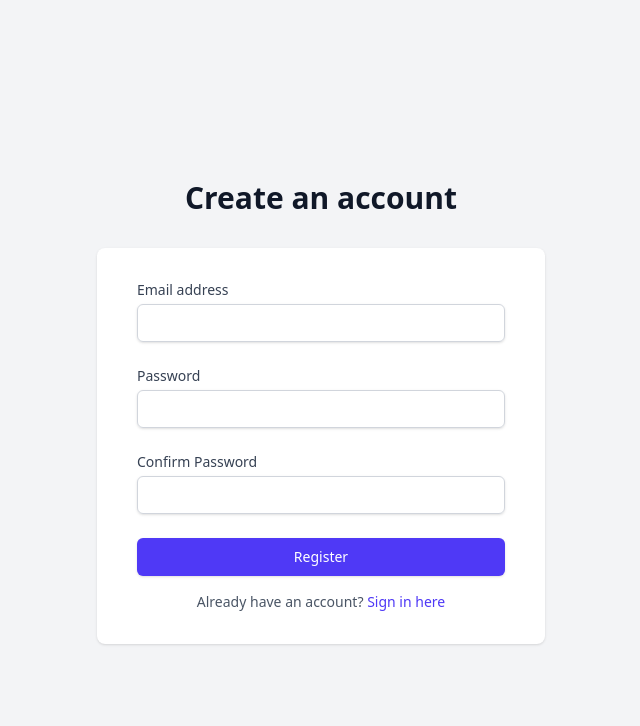
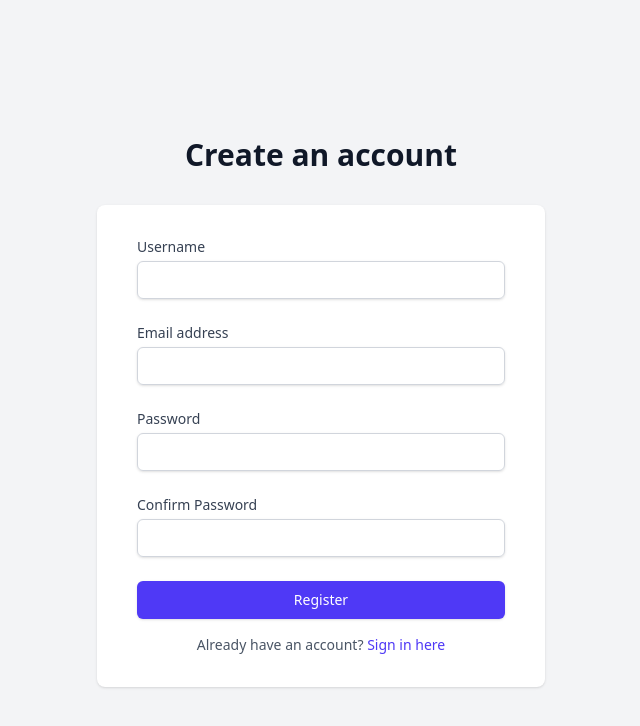
Before and after one commit to azhararrozak/reactjs-auth-login-register, a React (Vite) app: page /auth/register in a window 1280 px wide. Shown: the top 726 px of the page, without its empty margins (319-959 px from the left). Built offline with nearby package versions, Linux system fonts and the light colour scheme.

Commit message:
feat: add services and redesign ui register pages

```diff
--- a/package.json
+++ b/package.json
@@ -11,6 +11,7 @@
   },
   "dependencies": {
     "@tailwindcss/vite": "^4.0.0",
+    "axios": "^1.7.9",
     "react": "^18.3.1",
     "react-dom": "^18.3.1",
     "react-router-dom": "^7.1.3",
--- a/src/pages/Register.jsx
+++ b/src/pages/Register.jsx
@@ -3,6 +3,7 @@ import { useNavigate, Link } from "react-router-dom";
 
 
 const Register = () => {
+  const [username, setUsername] = useState("");
     const [email, setEmail] = useState("");
   const [password, setPassword] = useState("");
   const [confirmPassword, setConfirmPassword] = useState("");
@@ -37,6 +38,24 @@ const Register = () => {
       <div className="mt-8 sm:mx-auto sm:w-full sm:max-w-md">
         <div className="bg-white py-8 px-4 shadow sm:rounded-lg sm:px-10">
           <form className="space-y-6" onSubmit={handleSubmit}>
+            <div>
+              <label htmlFor="username" className="block text-sm font-medium text-gray-700">
+                Username
+              </label>
+              <div className="mt-1">
+                <input
+                  id="username"
+                  name="username"
+                  type="text"
+                  autoComplete="username"
+                  required
+                  className="appearance-none block w-full px-3 py-2 border border-gray-300 rounded-md shadow-sm placeholder-gray-400 focus:outline-none focus:ring-indigo-500 focus:border-indigo-500 sm:text-sm"
+                  value={username}
+                  onChange={(e) => setUsername(e.target.value)}
+                />
+              </div>
+            </div>
+
             <div>
               <label htmlFor="email" className="block text-sm font-medium text-gray-700">
                 Email address
--- /dev/null
+++ b/src/services/auth-header.js
@@ -0,0 +1,10 @@
+export default function authHeader() {
+  const user = JSON.parse(localStorage.getItem("user"));
+
+  if (user && user.accessToken) {
+    // for Node.js Express back-end
+    return { "x-access-token": user.accessToken };
+  } else {
+    return {};
+  }
+}
--- /dev/null
+++ b/src/services/auth.service.js
@@ -0,0 +1,38 @@
+import axios from "axios";
+
+const API_URL = "http://localhost:8080/api/auth/";
+
+class AuthService {
+  login(username, password) {
+    return axios
+      .post(API_URL + "signin", {
+        username,
+        password
+      })
+      .then(response => {
+        if (response.data.accessToken) {
+          localStorage.setItem("user", JSON.stringify(response.data));
+        }
+
+        return response.data;
+      });
+  }
+
+  logout() {
+    localStorage.removeItem("user");
+  }
+
+  register(username, email, password) {
+    return axios.post(API_URL + "signup", {
+      username,
+      email,
+      password
+    });
+  }
+
+  getCurrentUser() {
+    return JSON.parse(localStorage.getItem('user'));;
+  }
+}
+
+export default new AuthService();
```
Also changed, not shown: 1 other file (tests, documents, lock files or other folders).
